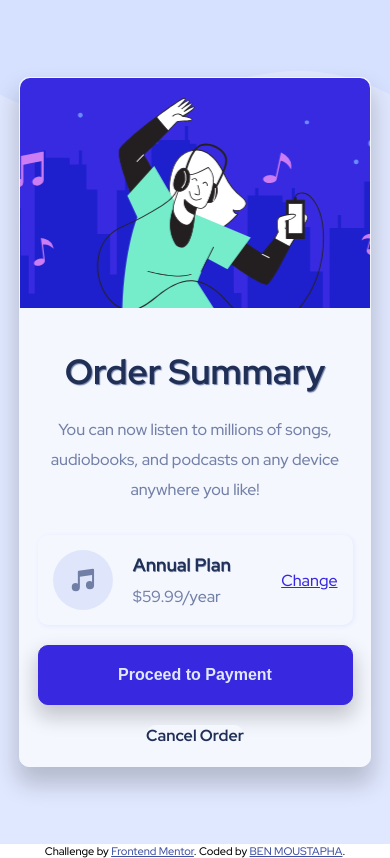
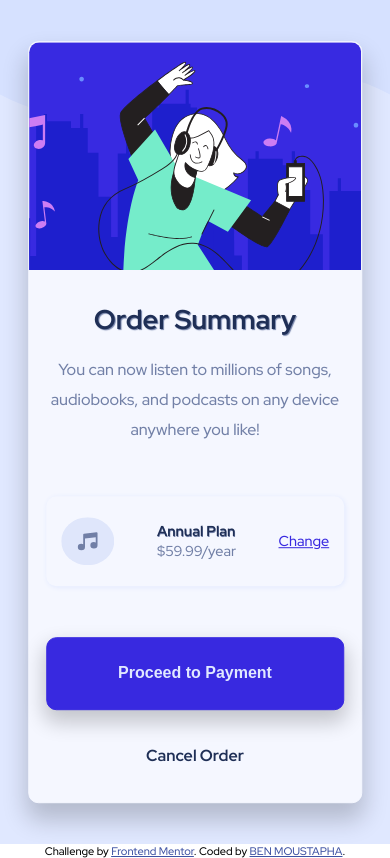
Before and after one commit to HayasMoustapha/summary, a plain HTML site: page index.html in a window 390 px wide. Drawn offline with Linux system fonts and the light colour scheme.

Commit message:
Update main.css

```diff
--- a/src/scss/main.css
+++ b/src/scss/main.css
@@ -1,46 +1,53 @@
-@media (max-width: 375px) {
+@media only screen and (max-width: 425px) {
   .container .card {
-    width: 350px !important;
-    height: 647px !important;
+    width: 85% !important;
+    height: 90% !important;
   }
   .container .card__image {
-    height: 230px !important;
-  }
-  .container .card__annualPlan {
-    margin: 0 13px !important;
-  }
-  .container .card__annualPlan--offer {
-    right: 21px !important;
-  }
-  .container .card__button--validation {
-    margin: 20px 5% 10px 5% !important;
-  }
-  .container .card__button--cancel {
-    margin: 20px auto !important;
-  }
-}
-
-@media (min-width: 376px) and (max-width: 470px) {
-  .container .card {
-    width: 350px !important;
-  }
-  .container .card__image {
+    height: 30% !important;
     background-size: cover !important;
   }
   .container .card__summary {
-    margin: 10px 7% !important;
+    margin: 0 5% !important;
+  }
+  .container .card__summary h2 {
+    margin-top: 0 !important;
+    margin-bottom: 6% !important;
+    font-size: 1.7rem !important;
+  }
+  .container .card__summary p {
+    width: auto !important;
   }
   .container .card__annualPlan {
     margin: 20px 5% !important;
   }
   .container .card__annualPlan--offer {
-    right: 15px !important;
+    position: initial !important;
+  }
+  .container .card__annualPlan--offer h3 {
+    margin-bottom: 2% !important;
+    font-size: 0.9rem !important;
+  }
+  .container .card__annualPlan--offer p {
+    font-size: 0.9rem !important;
+  }
+  .container .card__annualPlan a {
+    font-size: 0.9rem !important;
+  }
+  .container .card__annualPlan img {
+    width: 20% !important;
+    height: 80% !important;
   }
   .container .card__button {
     margin: 0 5% !important;
   }
   .container .card__button--cancel {
     margin: 20px auto !important;
+    position: relative;
+    bottom: 2%;
+  }
+  .container .card__button--validation {
+    padding: 8% !important;
   }
 }
 
```
